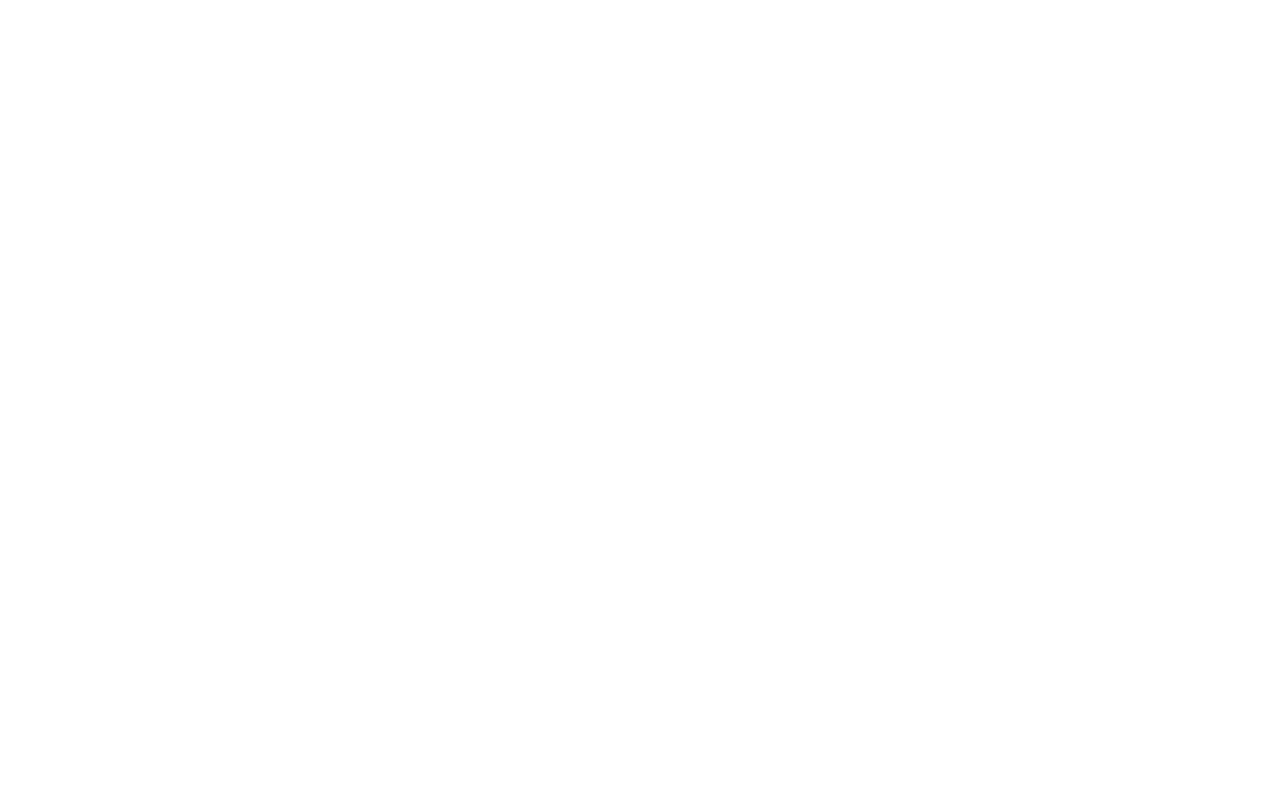
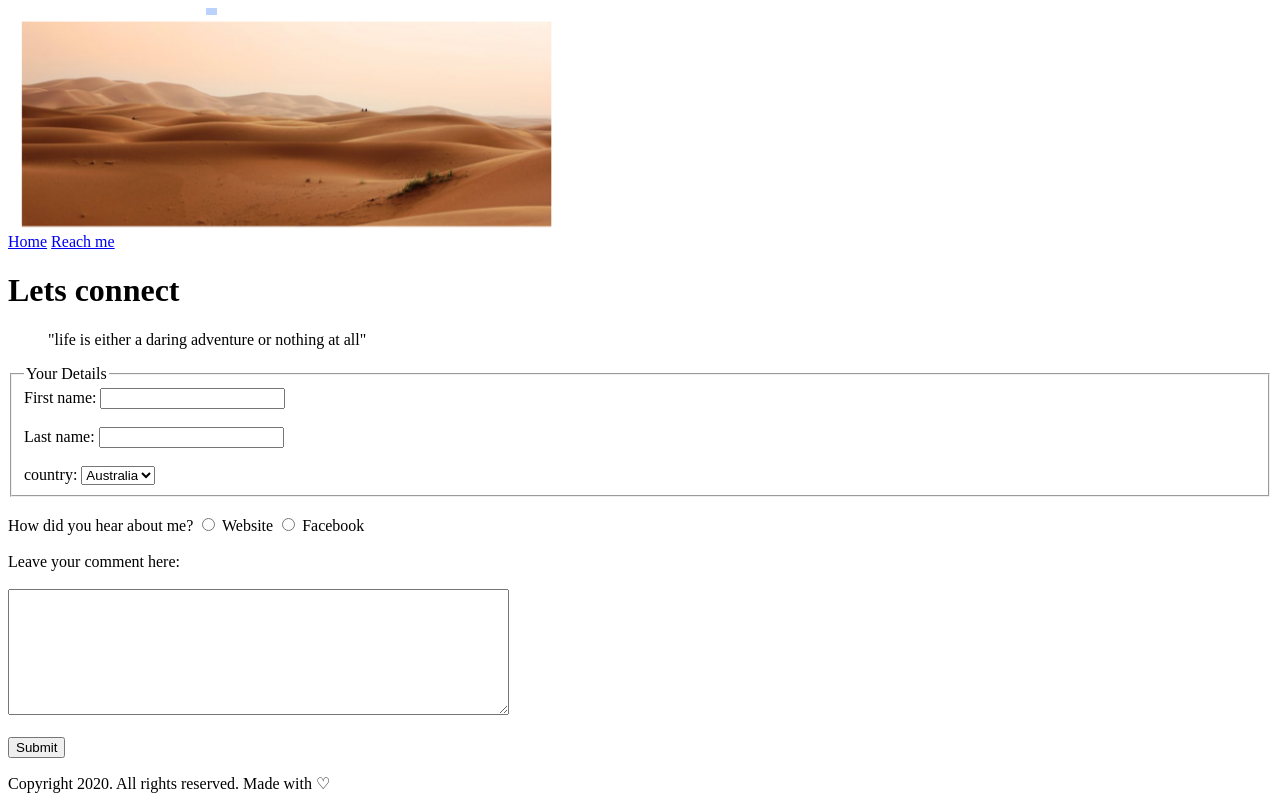
Before and after one commit to dleano/mytravelstories, a plain HTML site: page contact.html in a window 1280 px wide. Drawn offline with Linux system fonts and the light colour scheme.

Commit message:
added contact.html webpage info

```diff
--- a/contact.html
+++ b/contact.html
@@ -0,0 +1,51 @@
+<!DOCTYPE html>
+<html lang="en">
+<head>
+    <meta charset="UTF-8">
+    <meta http-equiv="X-UA-Compatible" content="IE=edge">
+    <meta name="viewport" content="width=device-width, initial-scale=1.0">
+    <title>Document</title>
+</head>
+<body>
+    <img src="images/Desert_landscape.PNG"/>
+    <nav>
+        <a href="index.html">Home</a>
+        <a href="contact.html">Reach me</a>
+    </nav>
+<h1>Lets connect</h1>
+
+<blockquote>"life is either a daring adventure or nothing at all"</blockquote>
+
+<form action="/action_page.php">
+    <fieldset>
+      <legend>Your Details</legend>
+      <label for="fname">First name:</label>
+      <input type="text" id="fname" name="fname"><br><br>
+      <label for="lname">Last name:</label>
+      <input type="text" id="lname" name="lname"><br><br>
+      <label for="country">country:</label>
+      <select id="country" name="country" required>
+      <option value="Australia">Australia</option>
+    </select>
+    </fieldset>
+    <br>
+     <span>How did you hear about me?</span>
+<input id="website" type="radio" name="answer" value="website" required>
+<label for="website">Website</label>
+<input id="Facebook" type="radio" name="answer" value="=Facebook">
+<label for="Facebook">Facebook</label>
+<br><br>
+<label for="message">Leave your comment here:</label><br><br>
+<textarea id="message" name="message" rows="8" cols="60"></textarea>
+<br><br>
+<input type="submit" value="Submit">
+</form>
+<footer>
+    <p>Copyright 2020. All rights reserved. Made with ♡</p>
+</footer>
+
+
+
+
+</body>
+</html>
```
Also changed, not shown: index.html (+1 -1 lines), images/Desert_landscape.PNG (added).
